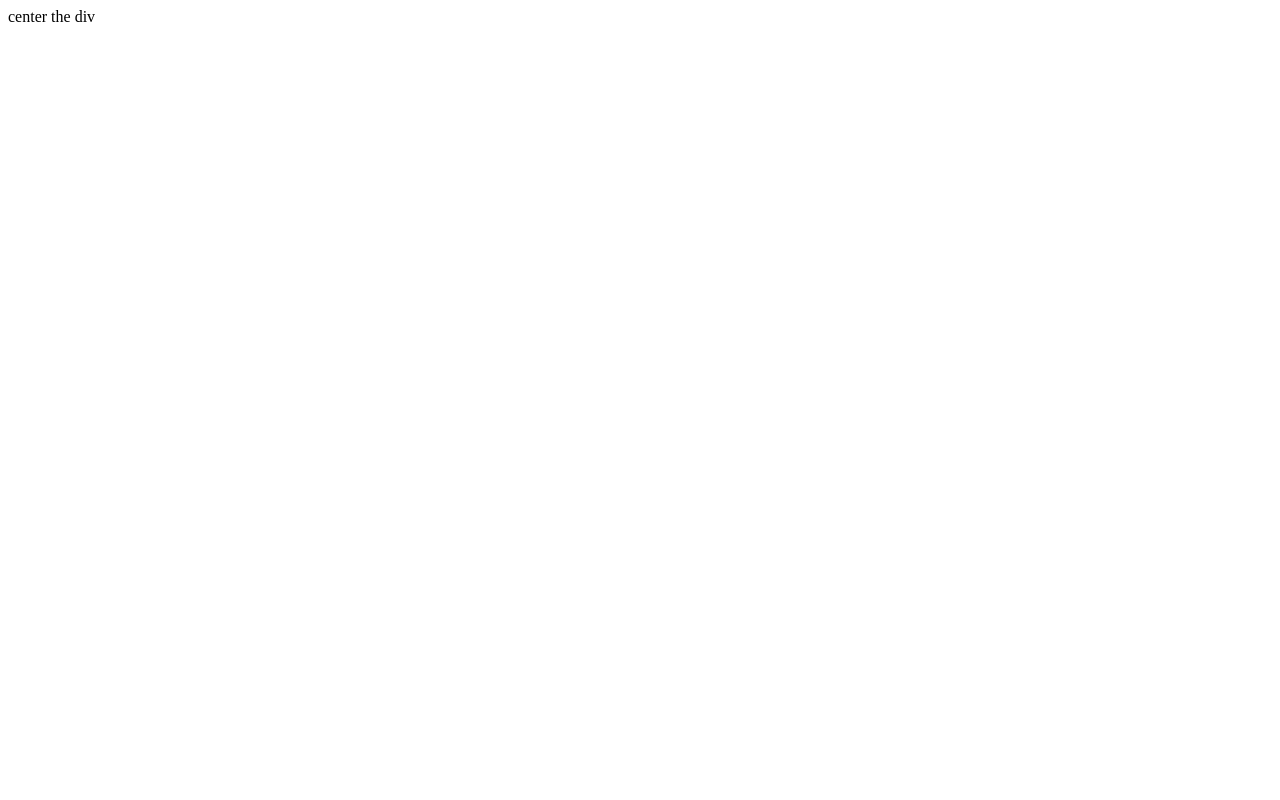
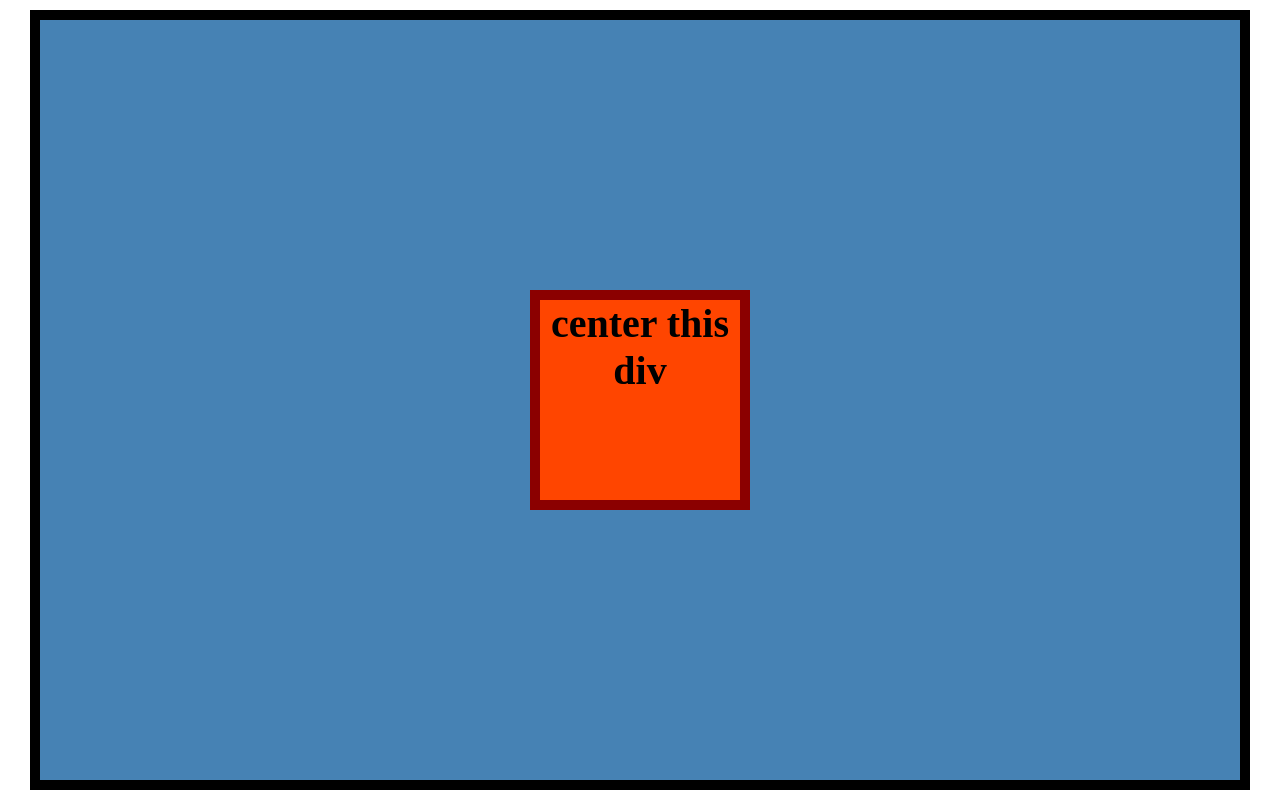
Before and after one commit to Balbader/ODIN, a plain HTML site: page Foundations/VI.Flexbox/2.Flex Exercises/01.flex-center/index.html in a window 1280 px wide. Drawn offline with Linux system fonts and the light colour scheme.

Commit message:
first commit

```diff
--- a/Foundations/VI.Flexbox/2.Flex Exercises/01.flex-center/index.html
+++ b/Foundations/VI.Flexbox/2.Flex Exercises/01.flex-center/index.html
@@ -8,7 +8,7 @@
   </head>
   <body>
     <div class="container">
-      <div class="box">center the div</div>
+      <div class="box">center this div</div>
     </div>
   </body>
 </html>
--- a/Foundations/VI.Flexbox/2.Flex Exercises/01.flex-center/style.css
+++ b/Foundations/VI.Flexbox/2.Flex Exercises/01.flex-center/style.css
@@ -0,0 +1,28 @@
+html,
+body {
+  height: 100%;
+  width: 100%;
+  display: flex;
+  justify-content: center;
+  align-items: center;
+}
+
+.container {
+  background: steelblue;
+  display: flex;
+  height: 95%;
+  width: 95%;
+  border: 10px solid black;
+  justify-content: center;
+  align-items: center;
+}
+
+.box {
+  height: 200px;
+  width: 200px;
+  background: orangered;
+  text-align: center;
+  font-size: 40px;
+  font-weight: bold;
+  border: 10px solid darkred;
+}
```
